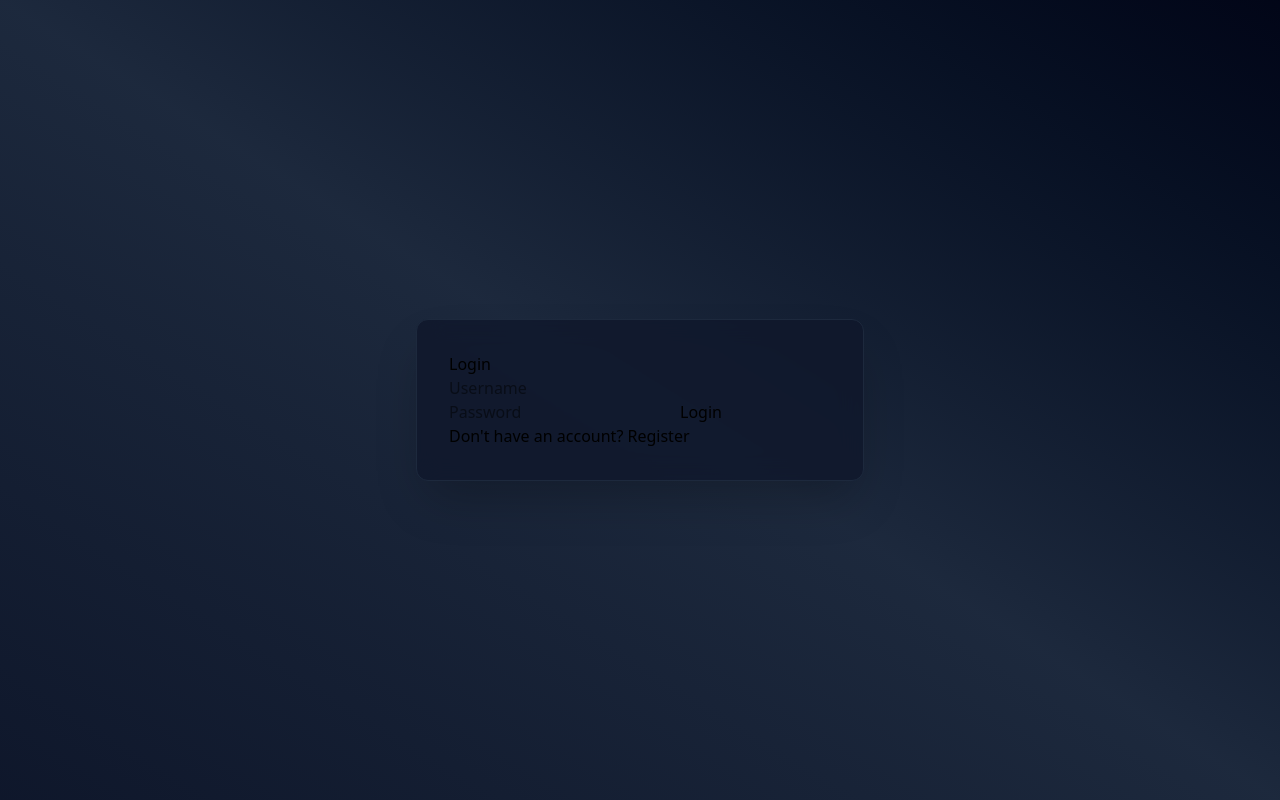
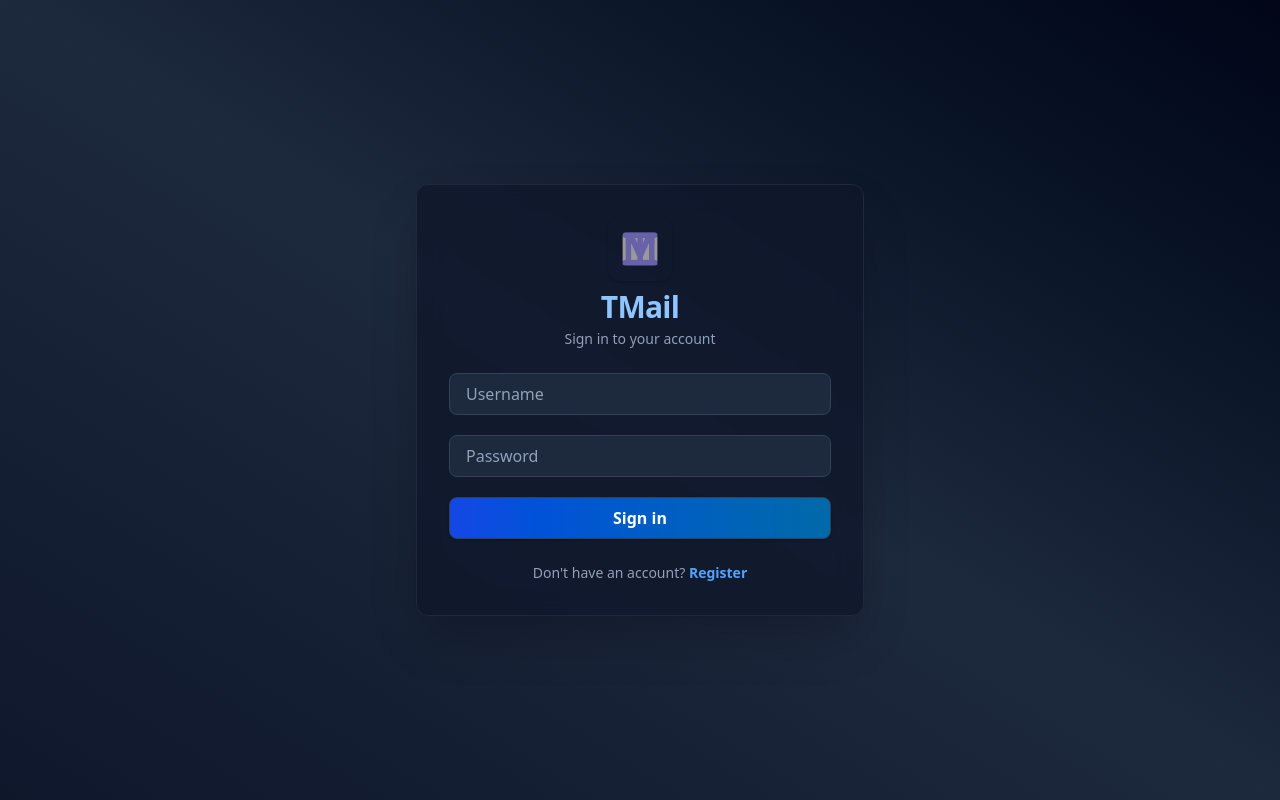
Before and after one commit to tosterlolz/tmail, a React (Vite) app: page / in a window 1280 px wide. Built offline with nearby package versions, Linux system fonts and the light colour scheme.

Commit message:
Update AuthForm.jsx

```diff
--- a/src/components/AuthForm.jsx
+++ b/src/components/AuthForm.jsx
@@ -1,6 +1,6 @@
-import React from 'react';
+import React from "react";
 
-export default function AuthForm({
+function AuthForm({
   mode,
   setMode,
   username,
@@ -11,52 +11,74 @@ export default function AuthForm({
   onLogin,
   onRegister,
 }) {
-  const handleSubmit = (e) => {
-    e.preventDefault();
-    mode === 'login' ? onLogin() : onRegister();
-  };
-
   return (
-    <div>
-      <h2>{mode === 'login' ? 'Login' : 'Register'}</h2>
-      {error && <p style={{ color: 'red' }}>{error}</p>}
-
-      <form onSubmit={handleSubmit}>
+    <div className="w-full">
+      <div className="flex flex-col items-center mb-6">
+        <img src="/tm.png" alt="logo" className="h-16 w-16 rounded-xl shadow mb-2" />
+        <h2 className="text-3xl font-extrabold tracking-tight text-blue-300 mb-1">TMail</h2>
+        <span className="text-slate-400 text-sm font-medium">
+          {mode === "login" ? "Sign in to your account" : "Create a new account"}
+        </span>
+      </div>
+      <form
+        className="flex flex-col gap-5"
+        onSubmit={e => {
+          e.preventDefault();
+          mode === "login" ? onLogin() : onRegister();
+        }}
+      >
         <input
-          type="text"
+          className="border border-slate-700 rounded-lg px-4 py-2 focus:outline-none focus:ring-2 focus:ring-blue-700 bg-slate-800 text-slate-100 placeholder-slate-400"
           placeholder="Username"
           value={username}
-          onChange={(e) => setUsername(e.target.value)}
+          onChange={e => setUsername(e.target.value)}
+          autoComplete="username"
           required
         />
         <input
-          type="password"
+          className="border border-slate-700 rounded-lg px-4 py-2 focus:outline-none focus:ring-2 focus:ring-blue-700 bg-slate-800 text-slate-100 placeholder-slate-400"
           placeholder="Password"
           value={password}
-          onChange={(e) => setPassword(e.target.value)}
+          onChange={e => setPassword(e.target.value)}
+          type="password"
+          autoComplete={mode === "login" ? "current-password" : "new-password"}
           required
         />
-
-        <button type="submit">
-          {mode === 'login' ? 'Login' : 'Register'}
+        <button
+          type="submit"
+          className="bg-gradient-to-r from-blue-700 to-sky-700 hover:from-blue-800 hover:to-sky-800 text-white rounded-lg px-4 py-2 font-semibold shadow transition border border-slate-700"
+        >
+          {mode === "login" ? "Sign in" : "Register"}
         </button>
+        {error && <div className="text-red-400 text-center text-sm">{error}</div>}
       </form>
-
-      {mode === 'login' ? (
-        <p>
-          Don't have an account?{' '}
-          <button type="button" onClick={() => setMode('register')}>
-            Register
-          </button>
-        </p>
-      ) : (
-        <p>
-          Have an account?{' '}
-          <button type="button" onClick={() => setMode('login')}>
-            Login
-          </button>
-        </p>
-      )}
+      <div className="mt-6 text-center text-slate-400 text-sm">
+        {mode === "login" ? (
+          <>
+            Don&apos;t have an account?{" "}
+            <button
+              className="text-blue-400 hover:underline font-bold"
+              onClick={() => setMode("register")}
+              type="button"
+            >
+              Register
+            </button>
+          </>
+        ) : (
+          <>
+            Already have an account?{" "}
+            <button
+              className="text-blue-400 hover:underline font-bold"
+              onClick={() => setMode("login")}
+              type="button"
+            >
+              Sign in
+            </button>
+          </>
+        )}
+      </div>
     </div>
   );
 }
+
+export default AuthForm;
```
